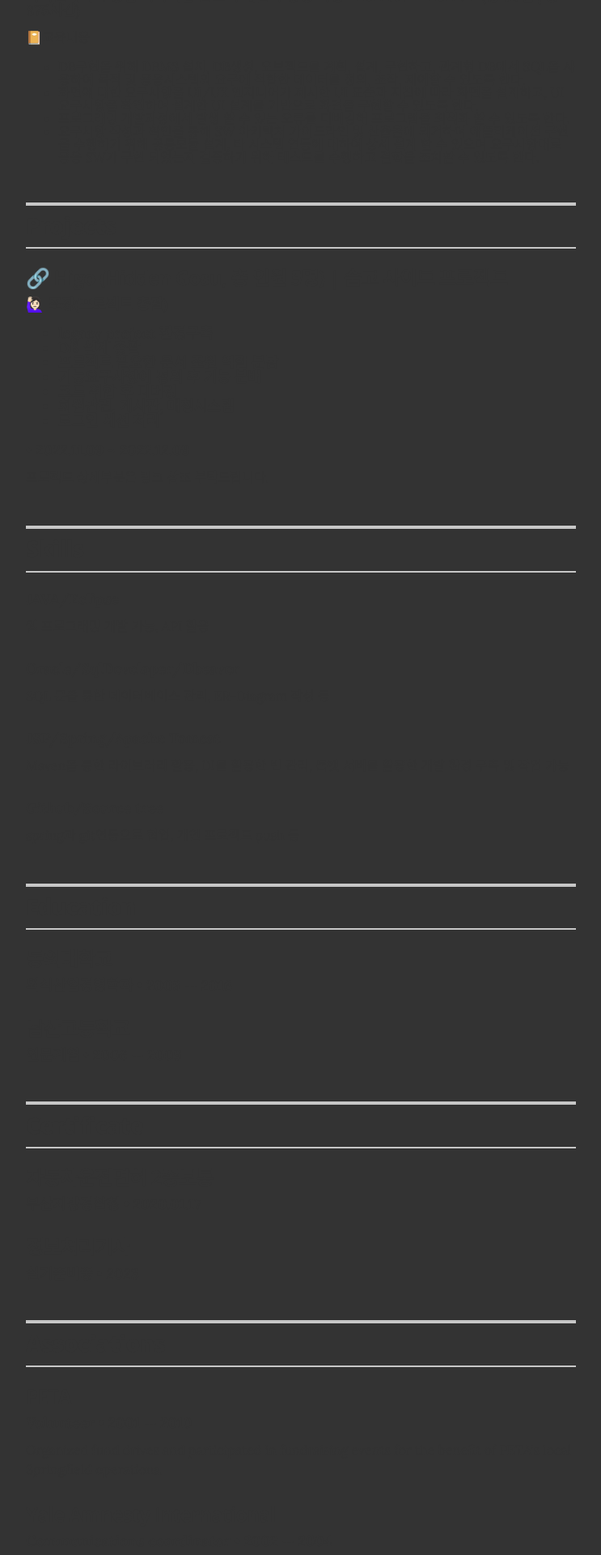
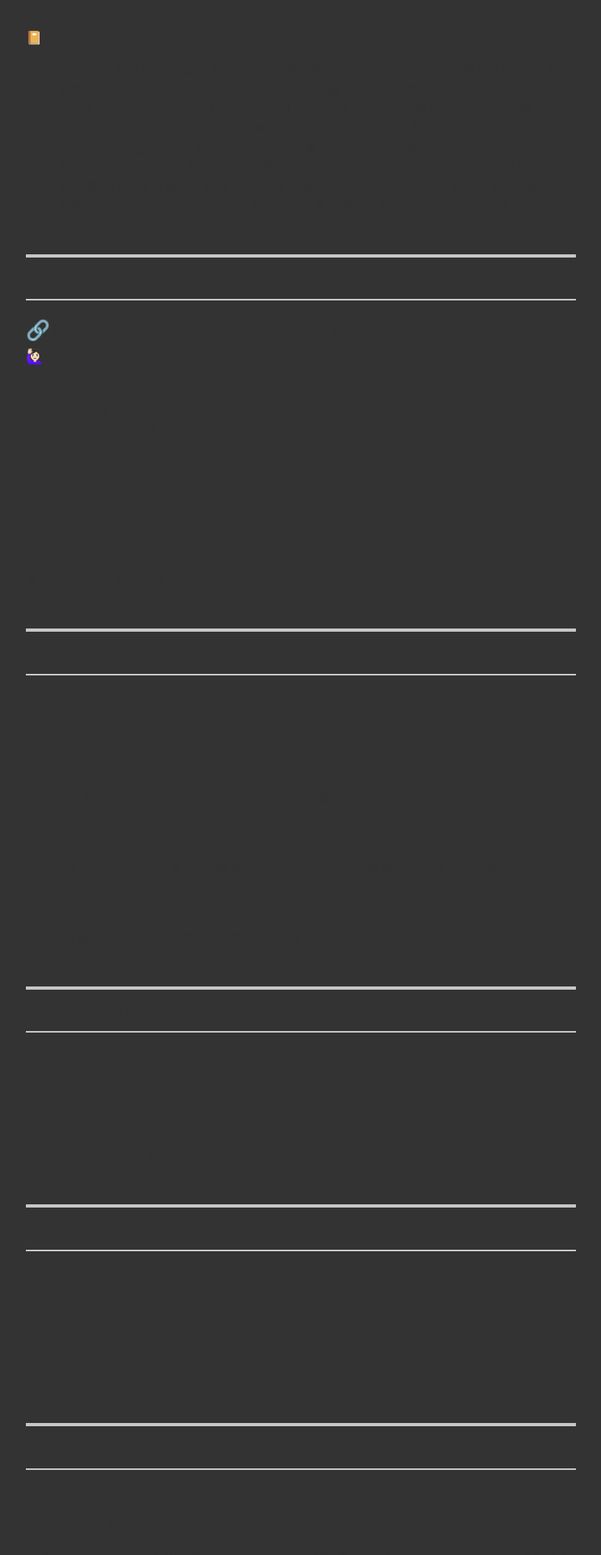
Before and after one commit to skhellou/myself, a Jekyll site: the page built from index.html, in a window 1280 px wide. Shown: the part 588-2508 px from the top of the page at 81% size, without its empty margins (268-1011 px from the left). Built offline with Jekyll 4.4.1, drawn with Linux system fonts in a browser that asks for light colours.

Commit message:
Update _resume.scss

```diff
--- a/_sass/_resume.scss
+++ b/_sass/_resume.scss
@@ -170,7 +170,7 @@
       }
     }
   }
-  .resume-item-list > li { line-height: 1;}
+  .resume-item-list > li { line-height: 1.5;}
   .resume-item-copy { margin: .75rem 0 0; }
 }
 
```
